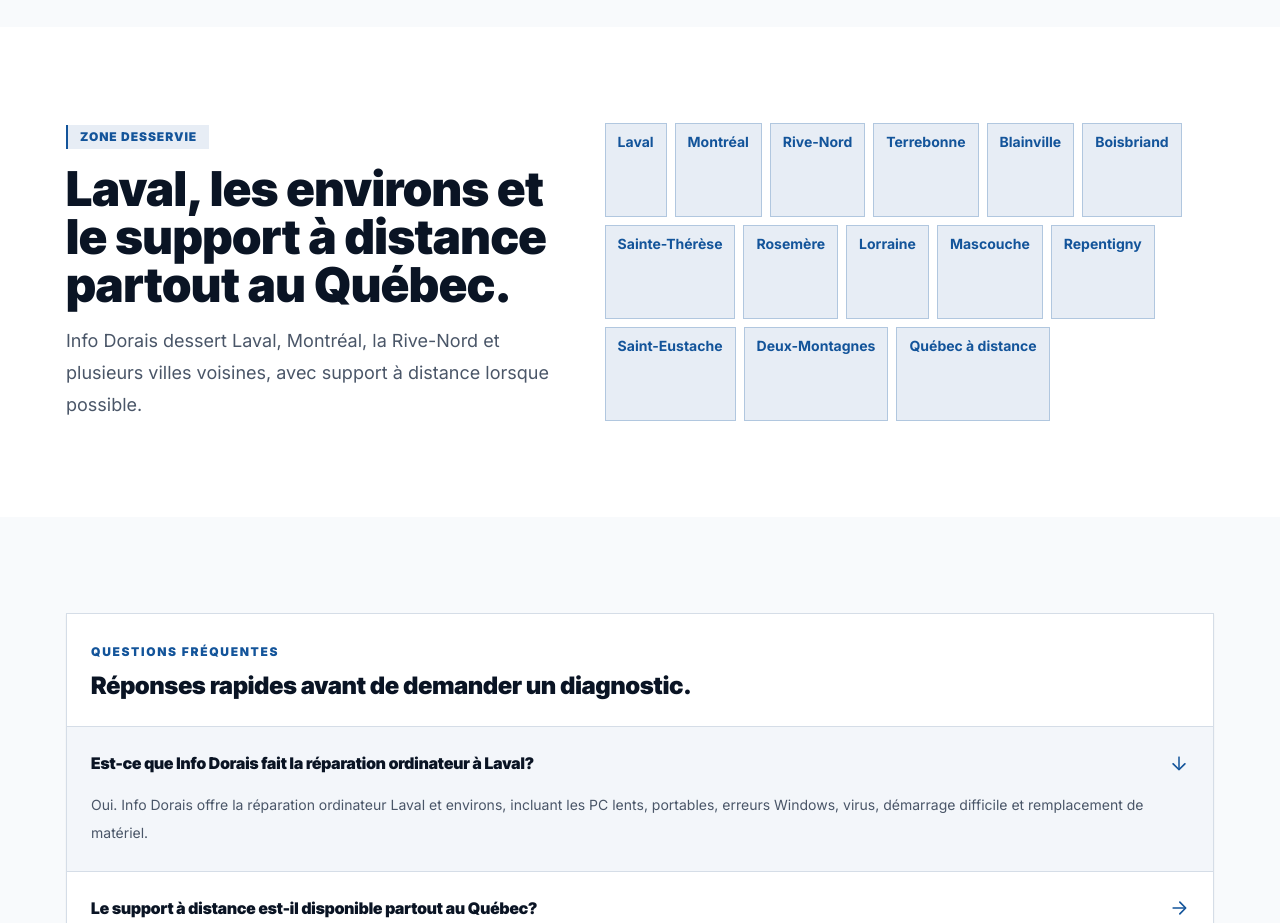
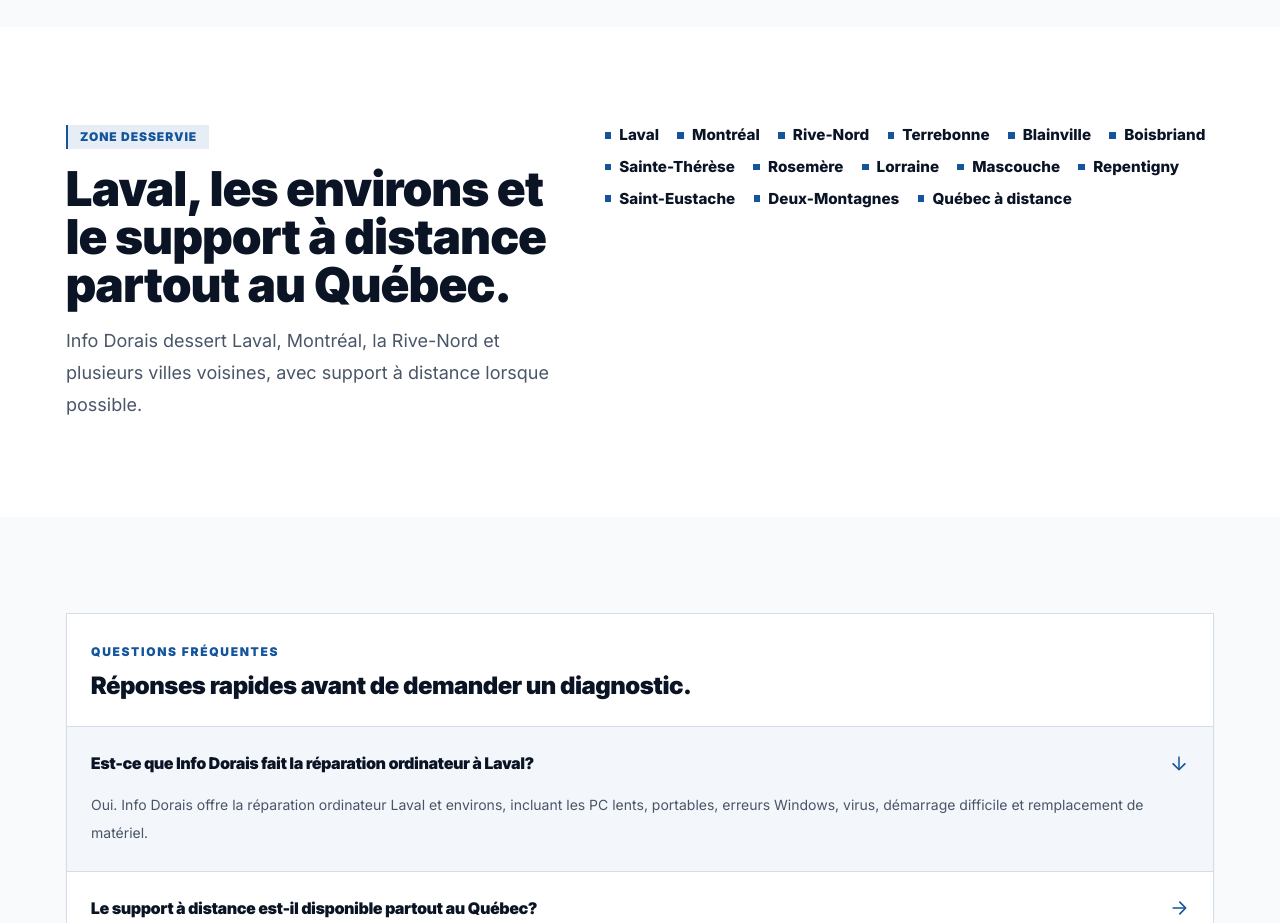
Before and after one commit to MaxSuperTech/info-dorais-next, an Astro site: page / in a window 1280 px wide. Shown: the part 3500-4423 px from the top of the page. Built offline with nearby package versions, Linux system fonts and the light colour scheme; Astro itself is replaced by a stand-in of ours.

Commit message:
Make service area list compact

```diff
--- a/src/components/PageContent.astro
+++ b/src/components/PageContent.astro
@@ -319,9 +319,14 @@
                 {locale === "fr" ? "Info Dorais dessert Laval, Montréal, la Rive-Nord et plusieurs villes voisines, avec support à distance lorsque possible." : "Info Dorais serves Laval, Montreal, the North Shore and nearby cities, with remote support when possible."}
               </p>
             </div>
-            <div class="flex flex-wrap gap-2">
-              {brand.areaServed.map((area) => <span class="border border-primary/25 bg-primary/10 px-3 py-2 text-sm font-bold text-primary">{area}</span>)}
-            </div>
+            <ul class="area-list" aria-label={locale === "fr" ? "Villes desservies" : "Served cities"}>
+              {brand.areaServed.map((area) => (
+                <li class="area-item">
+                  <span class="area-marker" aria-hidden="true"></span>
+                  <span>{area}</span>
+                </li>
+              ))}
+            </ul>
           </div>
         </section>
       </>
--- a/src/styles/global.css
+++ b/src/styles/global.css
@@ -222,6 +222,38 @@
   outline-offset: 4px;
 }
 
+.area-list {
+  display: flex;
+  flex-wrap: wrap;
+  gap: .75rem 1.15rem;
+  align-content: flex-start;
+  align-self: flex-start;
+  margin: .15rem 0 0;
+  padding: 0;
+  list-style: none;
+}
+
+.area-item {
+  display: inline-flex;
+  align-items: center;
+  gap: .5rem;
+  color: hsl(var(--foreground));
+  font-size: .95rem;
+  font-weight: 800;
+  line-height: 1.3;
+}
+
+.area-marker {
+  width: .42rem;
+  height: .42rem;
+  flex: 0 0 auto;
+  background: hsl(var(--primary));
+}
+
+.dark .area-item {
+  color: hsl(var(--foreground) / .9);
+}
+
 @media (min-width: 640px) {
   .home-carousel {
     min-height: 430px;
```
